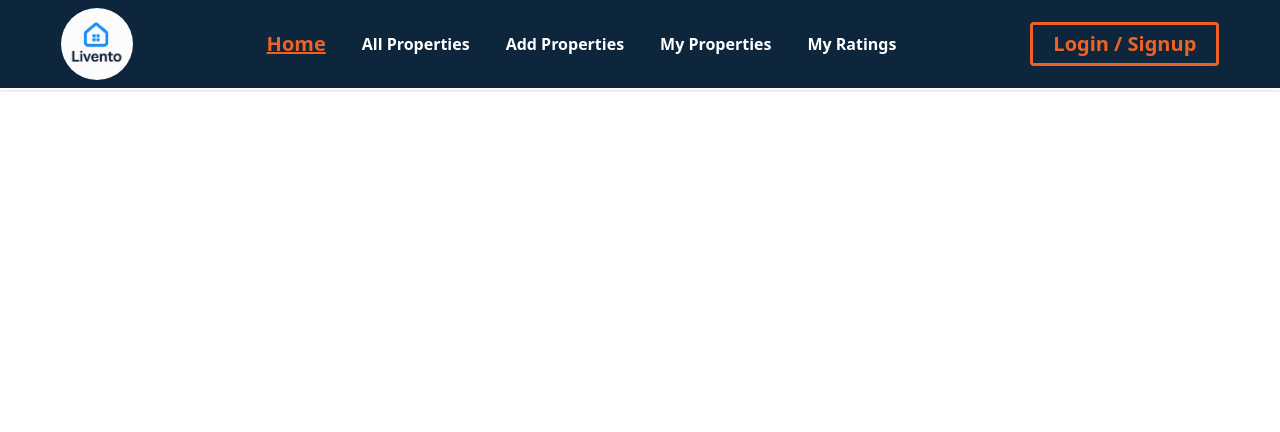
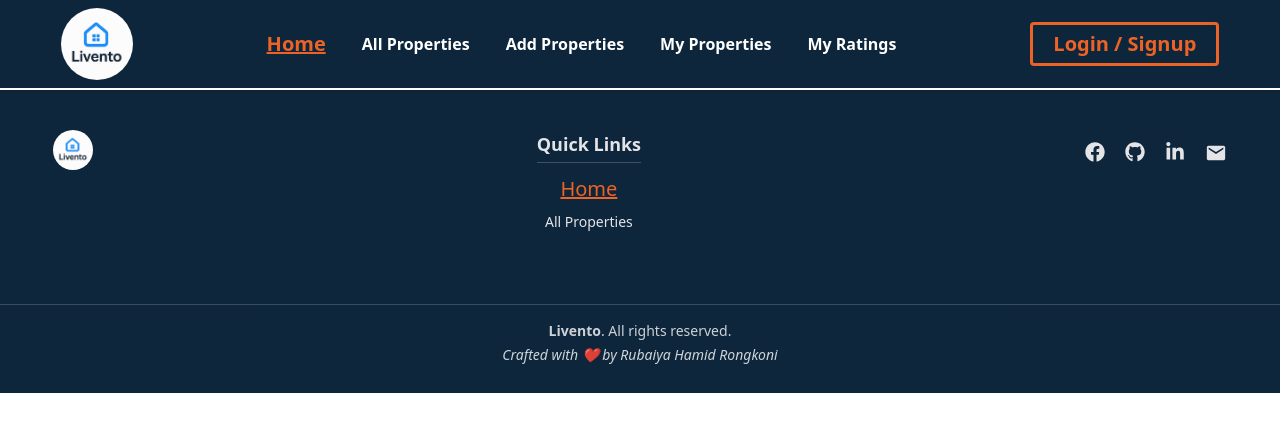
Before and after one commit to rong-rubaiya/livento-ass-10, a React (Vite) app in the folder Livento-client-side/: page / in a window 1280 px wide. Shown: the top 432 px of the page. Built offline with nearby package versions, Linux system fonts and the light colour scheme.

Commit message:
footer done

```diff
--- a/Livento-client-side/package.json
+++ b/Livento-client-side/package.json
@@ -14,6 +14,7 @@
     "framer-motion": "^12.23.24",
     "react": "^19.1.1",
     "react-dom": "^19.1.1",
+    "react-icons": "^5.5.0",
     "react-router": "^7.9.5",
     "tailwindcss": "^4.1.17"
   },
--- /dev/null
+++ b/Livento-client-side/src/components/Footer.jsx
@@ -0,0 +1,63 @@
+import React from 'react';
+import imgLogo from "../assets/liventologo.png";
+import { FaFacebook, FaGithub, FaLinkedinIn } from 'react-icons/fa';
+import { MdEmail } from 'react-icons/md';
+import { NavLink } from 'react-router';
+
+
+const Footer = () => {
+  return (
+    <footer
+
+    className=" sm:footer-horizontal bg-[#0D263C] text-neutral-content  text-center">
+  <div className='mx-auto py-10 w-11/12 flex flex-col sm:flex-row justify-between '>
+    <aside className=''>
+   <div className='flex flex-col sm:flex-row gap-3 items-center pb-3.5 sm:pb-0'><img className='h-10 rounded-4xl' src={imgLogo} alt="" /></div>
+
+  </aside>
+
+   <div className='pb-3.5 sm:pb-0'>
+          <h2 className="text-lg font-semibold mb-3 border-b border-white/20 inline-block pb-3.5 sm:pb-1">
+            Quick Links
+          </h2>
+          <ul className="space-y-2 text-sm flex flex-col">
+            <NavLink to="/" className="hover:text-[#EC6325] hover:scale-110 transition ease-in-out duration-30">Home</NavLink>
+          <NavLink to="/properties" className="hover:text-[#EC6325] hover:scale-110 transition ease-in-out duration-30">All Properties</NavLink>
+
+
+          </ul>
+        </div>
+
+
+  <div className="flex justify-center sm:justify-start gap-5 mt-3">
+            <a href="https://facebook.com" target="_blank" rel="noreferrer" className="hover:scale-110 transition-transform duration-200">
+              <FaFacebook size={20} />
+            </a>
+            <a href="https://github.com" target="_blank" rel="noreferrer" className="hover:scale-110 transition-transform duration-200">
+              <FaGithub size={20} />
+            </a>
+            <a href="https://linkedin.com" target="_blank" rel="noreferrer" className="hover:scale-110 transition-transform duration-200">
+              <FaLinkedinIn size={20} />
+            </a>
+            <a href="mailto:your-email@example.com" className="hover:scale-110 transition-transform duration-200">
+              <MdEmail size={22} />
+            </a>
+          </div>
+  </div>
+
+          <div className="border-t border-white/20 mt-8 pt-4 text-center text-sm opacity-90 pb-7">
+        <p>
+          <span className="font-semibold">Livento</span>. All rights reserved.
+        </p>
+        <p className="mt-1 italic text-gray-200">Crafted with ❤️ by Rubaiya Hamid Rongkoni</p>
+      </div>
+
+
+
+
+
+</footer>
+  );
+};
+
+export default Footer;
--- a/Livento-client-side/src/components/Navbar.jsx
+++ b/Livento-client-side/src/components/Navbar.jsx
@@ -1,6 +1,6 @@
 import React from 'react';
 import { Link, NavLink } from 'react-router';
-import logo from '../assets/livento logo.png';
+import logo from '../assets/liventologo.png';
 import { motion } from 'framer-motion';
 import './common.css';
 
@@ -20,7 +20,7 @@ const Navbar = () => {
         </div>
 
         {/* Navigation Links */}
-        <motion.div className="hidden md:flex gap-9 items-center font-bold"
+        <motion.div className="hidden lg:flex gap-9 items-center font-bold"
         initial={{ x: -50, opacity: 0 }}
     animate={{ x: 0, opacity: 1 }}
     transition={{ duration: 1.5 }}>
@@ -34,8 +34,8 @@ const Navbar = () => {
 
 
 
-        {/* profile */}
-        <div className="flex gap-2 items-center">
+        {/*button */}
+        <div className="hidden lg:flex gap-2 items-center">
 
           <div className="dropdown dropdown-end">
             <NavLink to="/login">
@@ -73,7 +73,7 @@ const Navbar = () => {
         </div>
 
         {/* Mobile Menu */}
-        <div className="md:hidden dropdown">
+        <div className="lg:hidden dropdown">
           <label tabIndex={0} className="btn btn-ghost btn-circle">
             <svg xmlns="http://www.w3.org/2000/svg" className="h-5 w-5 le" fill="none"
               viewBox="0 0 24 24" stroke="currentColor">
--- a/Livento-client-side/src/layout/MainLayout.jsx
+++ b/Livento-client-side/src/layout/MainLayout.jsx
@@ -1,6 +1,7 @@
 import React from 'react';
 import Navbar from '../components/Navbar';
 import { Outlet } from 'react-router';
+import Footer from '../components/Footer.jsx';
 
 const MainLayout = () => {
   return (
@@ -11,6 +12,9 @@ const MainLayout = () => {
       <main className='w-11/12 mx-auto'>
         <Outlet/>
       </main>
+      <footer>
+        <Footer/>
+      </footer>
 
     </div>
   );
```
Also changed, not shown: Livento-client-side/src/assets/liventologo.png (renamed from Livento-client-side/src/assets/livento logo.png), 1 other file (tests, documents, lock files or other folders).
